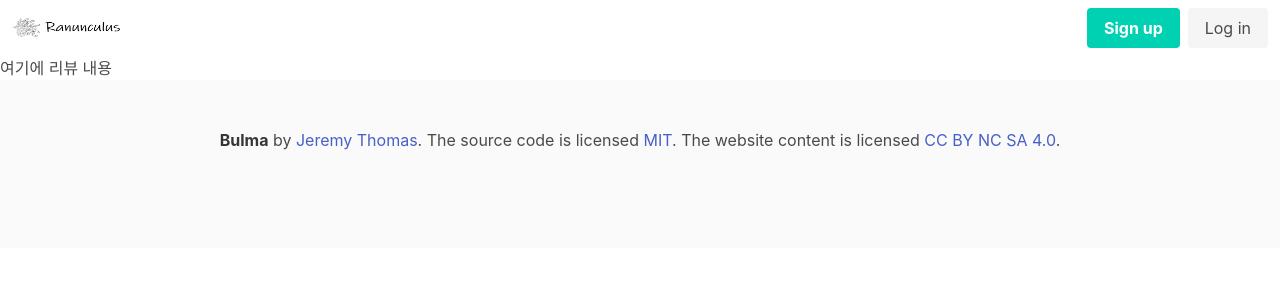
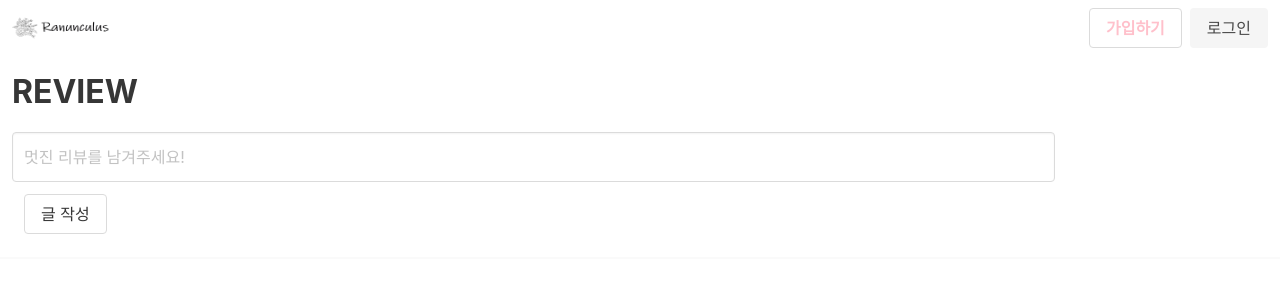
Before and after one commit to 99-8-3-Ranunculus/ranunculus, a Flask app: page /review in a window 1280 px wide. Shown: the top 300 px of the page. Run offline with Flask 2, Linux system fonts and the light colour scheme; data that the repository does not hold is empty; some libraries are stand-ins or nearby versions.

Commit message:
회원 리뷰 page 기능 작성, top.html, bottom.html 수정  #2

```diff
--- a/app.py
+++ b/app.py
@@ -1,18 +1,41 @@
 from flask import Flask, render_template, jsonify, request, redirect, url_for
+
 app = Flask(__name__)
 
-# from pymongo import MongoClient
-# client = MongoClient('mongodb+srv://frago:G8JQhmTgex80D5NV@cluster0.3pkyv7h.mongodb.net/Cluster0?retryWrites=true&w=majority')
-# db = client.dbRanunculus
+from pymongo import MongoClient
+client = MongoClient(
+    'mongodb+srv://frago:G8JQhmTgex80D5NV@cluster0.3pkyv7h.mongodb.net/Cluster0?retryWrites=true&w=majority')
+db = client.dbRanunculus
 
 
 @app.route('/')
 def main():
     return render_template('index.html')
 
+
 @app.route('/review')
-def showReview():
+def review():
     return render_template('review.html')
+
+
+@app.route('/review/show', methods=["POST"])
+def save_review():
+    nickNameReceive = request.form['nickNameGive']
+    contentReceive = request.form['contentGive']
+
+    doc = {
+        'nickName': nickNameReceive,
+        'content': contentReceive
+    }
+    db.class_reviews.insert_one(doc)
+    print('리뷰글 POST 요청!')
+    return jsonify({'msg': '리뷰글을 작성했습니다!'})
+
+
+@app.route("/review/show", methods=["GET"])
+def get_review():
+    review_list = list(db.class_reviews.find({}, {'_id': False}))
+    return jsonify({'reviews': review_list})
 
 
 if __name__ == '__main__':
--- a/static/css/style.css
+++ b/static/css/style.css
@@ -1,24 +1,9 @@
-from flask import Flask, render_template, request, jsonify
-app = Flask(__name__)
+#hero_image {
+    background-image: url("https://ifh.cc/g/QLzcG4.jpg");
+    background-repeat: no-repeat;
+    background-size: cover;
+}
 
-from pymongo import MongoClient
-client = MongoClient('mongodb+srv://frago:G8JQhmTgex80D5NV@cluster0.3pkyv7h.mongodb.net/?retryWrites=true&w=majority')
-db = client.Ranunculus
-
-
-app = Flask(__name__)
-
-
-@app.route('/')
-def main():
-    userName = "항해99"
-    return render_template("index.html", userName=userName)
-
-
-@app.route('/review')
-def review():
-    return render_template("review.html")
-
-
-if __name__ == '__main__':
-    app.run('0.0.0.0', port=5000, debug=True)
+.is-ranunculus {
+    color: pink !important;
+}
--- a/static/js/script.js
+++ b/static/js/script.js
@@ -0,0 +1,69 @@
+$(document).ready(function () {
+    show_review();
+});
+
+function show_review() {
+    $('.card-content').empty()
+    $.ajax({
+        type: 'GET',
+        url: '/review/show',
+        data: {},
+        success: function (response) {
+            let rows = response['reviews']
+            for (let i = 0; i < rows.length; i++) {
+                let nickName = rows[i]['nickName']
+                let content = rows[i]['content']
+
+                let temp_html = `
+                                <div class="card-content">
+                                    <p id="card_title" class="title">
+                                        “${content}”
+                                    </p>
+                                    <p id="card_subtitle" class="subtitle">
+                                        - ${nickName}
+                                    </p>
+                                </div>
+                                <hr>
+                                `;
+                $('#review_contents').append(temp_html)
+            }
+        }
+
+    });
+}
+
+
+function save_review() {
+    let nickName = '익명의 참가자' //여기에 회원 아이디
+    let content = $('#content').val()
+
+    if (content === '') {
+        alert("리뷰 내용을 입력해주세요!")
+    } else {
+        $.ajax({
+            type: 'POST',
+            url: '/review/show',
+            data: {
+                nickNameGive: nickName,
+                contentGive: content,
+            },
+            success: function (response) {
+                alert(response['msg'])
+                window.location.reload()
+            }
+        });
+
+    }
+}
+
+
+
+
+// function toggle_review_form() {
+//     $("#review_form").toggleClass("is-hidden")
+// }
+
+
+function if_not_member() {
+    $("#review_form").toggleClass("is-hidden")
+}
--- a/static/text.txt
+++ /dev/null
@@ -1,5 +0,0 @@
-김치찌개 만드는 방법
-1. 배추 김치를 먹을만한 크기로 썬다.
-2. 냄비에 물을 끓인다.
-3. 끓인 물에 배추 김치를 넣고 간을 한다.
-4. 배추 김치가 익으면 끝
--- a/templates/lib/bottom.html
+++ b/templates/lib/bottom.html
@@ -1,13 +1,13 @@
 <!-- JS -->
-<footer class="footer">
-  <div class="content has-text-centered">
-    <p>
-      <strong>Bulma</strong> by <a href="https://jgthms.com">Jeremy Thomas</a>. The source code is licensed
-      <a href="http://opensource.org/licenses/mit-license.php">MIT</a>. The website content
-      is licensed <a href="http://creativecommons.org/licenses/by-nc-sa/4.0/">CC BY NC SA 4.0</a>.
-    </p>
-  </div>
-</footer>
+{#<footer class="footer bottom_fixed is-ranunculus">#}
+{#  <div class="content has-text-centered">#}
+{#    <p>#}
+{#      <strong>Bulma</strong> by <a href="https://jgthms.com">Jeremy Thomas</a>. The source code is licensed#}
+{#      <a href="http://opensource.org/licenses/mit-license.php">MIT</a>. The website content#}
+{#      is licensed <a href="http://creativecommons.org/licenses/by-nc-sa/4.0/">CC BY NC SA 4.0</a>.#}
+{#    </p>#}
+{#  </div>#}
+{#</footer>#}
 
 <script src="https://ajax.googleapis.com/ajax/libs/jquery/3.4.1/jquery.min.js"></script>
 <script src="https://cdnjs.cloudflare.com/ajax/libs/jquery-cookie/1.4.1/jquery.cookie.js"></script>
--- a/templates/lib/top.html
+++ b/templates/lib/top.html
@@ -10,6 +10,7 @@
     <link rel="stylesheet" href="https://cdn.jsdelivr.net/npm/bulma@0.9.1/css/bulma.min.css">
     <!-- CSS -->
     <link href="{{ url_for('static', filename='css/style.css') }}" rel="stylesheet">
+    <link href="{{ url_for('static', filename='css/member.css') }}" rel="stylesheet">
 
 
 {# 로고 이미지 경로 {{ url_for('static', filename='logo.png') }} #}
@@ -19,26 +20,26 @@
 
 <nav class="navbar" role="navigation" aria-label="main navigation">
     <div class="navbar-brand">
-        <a class="navbar-item" href="https://bulma.io">
-            <img src="{{ url_for('static', filename='logo.png') }}" width="112" height="28">
+        <a class="navbar-item" href="/">
+            <img src="{{ url_for('static', filename='logo.png') }}" width="100" height="100">
         </a>
-        <a role="button" class="navbar-burger" aria-label="menu" aria-expanded="false" data-target="navbarBasicExample">
-            <span aria-hidden="true"></span>
-            <span aria-hidden="true"></span>
-            <span aria-hidden="true"></span>
-        </a>
+{#        <a role="button" class="navbar-burger" aria-label="menu" aria-expanded="false" data-target="navbarBasicExample">#}
+{#            <span aria-hidden="true"></span>#}
+{#            <span aria-hidden="true"></span>#}
+{#            <span aria-hidden="true"></span>#}
+{#        </a>#}
     </div>
     <div class="navbar-end">
         <div class="navbar-item">
             <div class="buttons">
-                <a class="button is-primary">
-                    <strong>Sign up</strong>
+                <a class="button is-ranunculus">
+                    <strong>가입하기</strong>
                 </a>
                 <a class="button is-light">
-                    Log in
+                    로그인
                 </a>
             </div>
         </div>
     </div>
-    </div>
+
 </nav>
--- a/templates/review.html
+++ b/templates/review.html
@@ -1,7 +1,26 @@
 {# <header>와 <nav> #}
 {% include 'lib/top.html' %}
 
-<h1>여기에 리뷰 내용</h1>
+
+<div>
+    <form id="review_form">
+        <div class="column field is-10">
+            <label class="label is-size-3">REVIEW</label>
+            <div class="control">
+                <input id="content" class="input" type="text" placeholder="멋진 리뷰를 남겨주세요!" style="height: 50px">
+            </div>
+            <div class="column">
+                <button onclick="save_review()" class="button ranunculus">글 작성</button>
+            </div>
+        </div>
+    </form>
+</div>
+
+<div>
+    <div id="review_contents" class="card">
+    </div>
+</div>
+
 
 {# js 와 bottom #}
 {% include 'lib/bottom.html' %}
```
Also changed, not shown: templates/index.html (+16 -9 lines).
